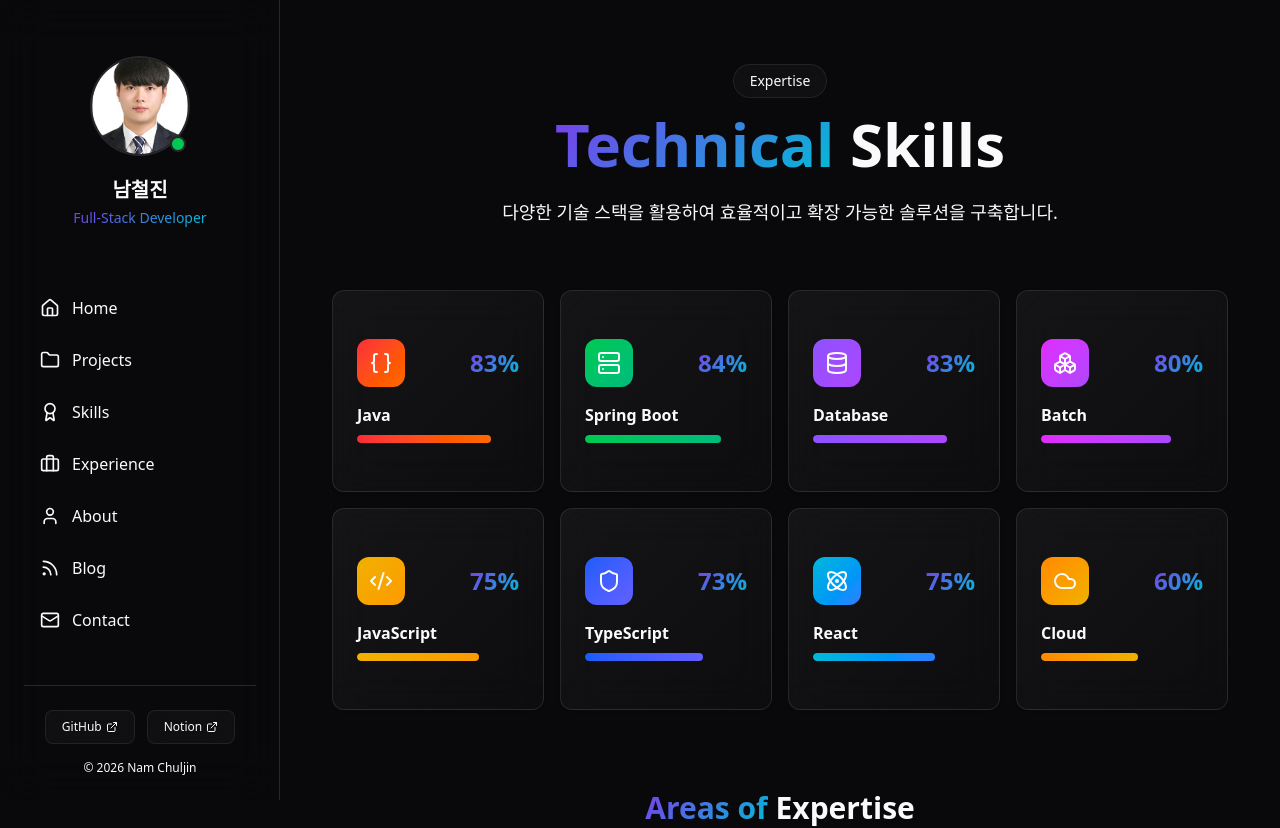
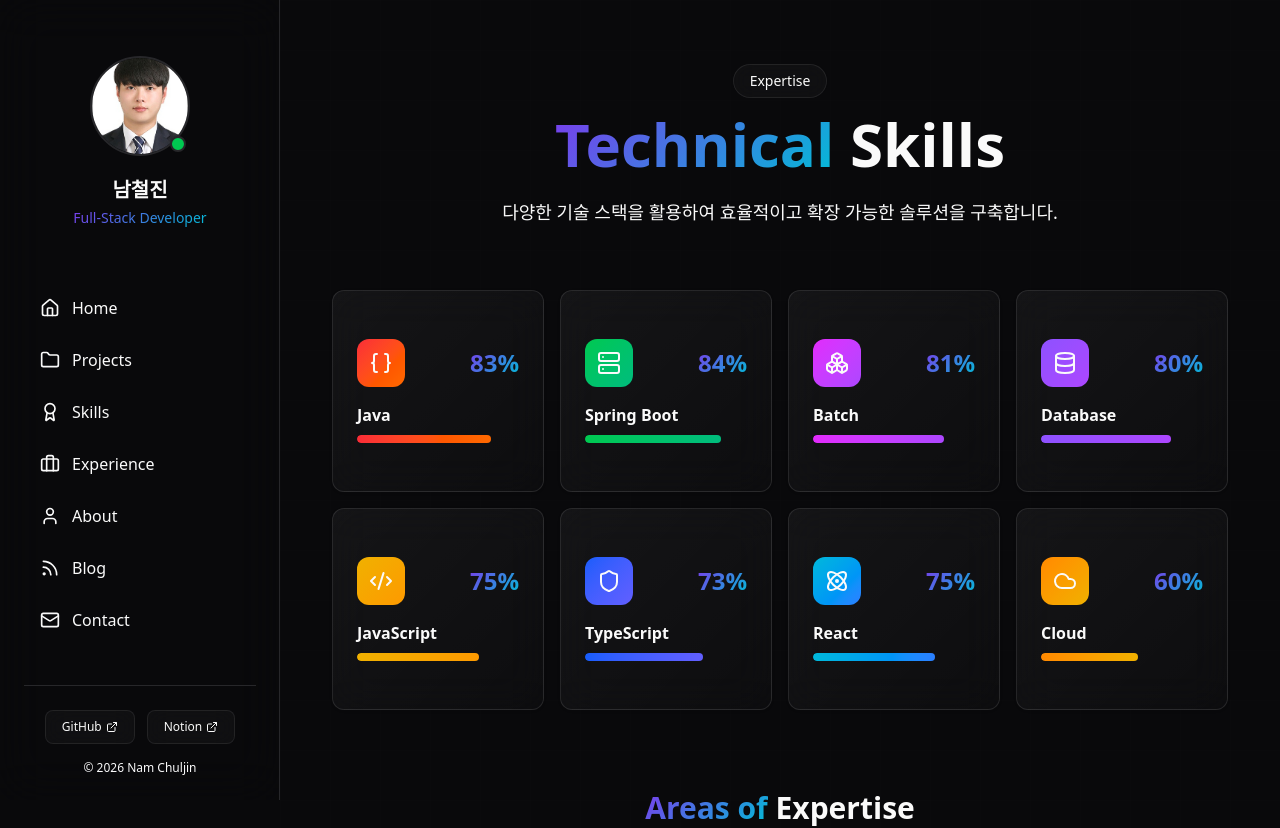
Before and after one commit to NCJ-Dev/ncj-dev.github.io, a Next.js app: page /skills in a window 1280 px wide. Shown: the top 828 px of the page. Built offline with nearby package versions, Linux system fonts and the light colour scheme.

Commit message:
fix: 스킬 위치 수정, 및 수치 변경

```diff
--- a/src/app/skills/page.tsx
+++ b/src/app/skills/page.tsx
@@ -8,8 +8,8 @@ const skillsData = [
     // Core Backend
     {name: "Java", icon: Braces, level: 83, color: "from-red-500 to-orange-500"},
     {name: "Spring Boot", icon: Server, level: 84, color: "from-green-500 to-emerald-500"},
-    {name: "Database", icon: Database, level: 83, color: "from-violet-500 to-purple-500"},
-    {name: "Batch", icon: Boxes, level: 80, color: "from-fuchsia-500 to-purple-500"},
+    {name: "Batch", icon: Boxes, level: 81, color: "from-fuchsia-500 to-purple-500"},
+    {name: "Database", icon: Database, level: 80, color: "from-violet-500 to-purple-500"},
 
     // Supporting Skills
     {name: "JavaScript", icon: Code2, level: 75, color: "from-yellow-500 to-amber-500"},
```
